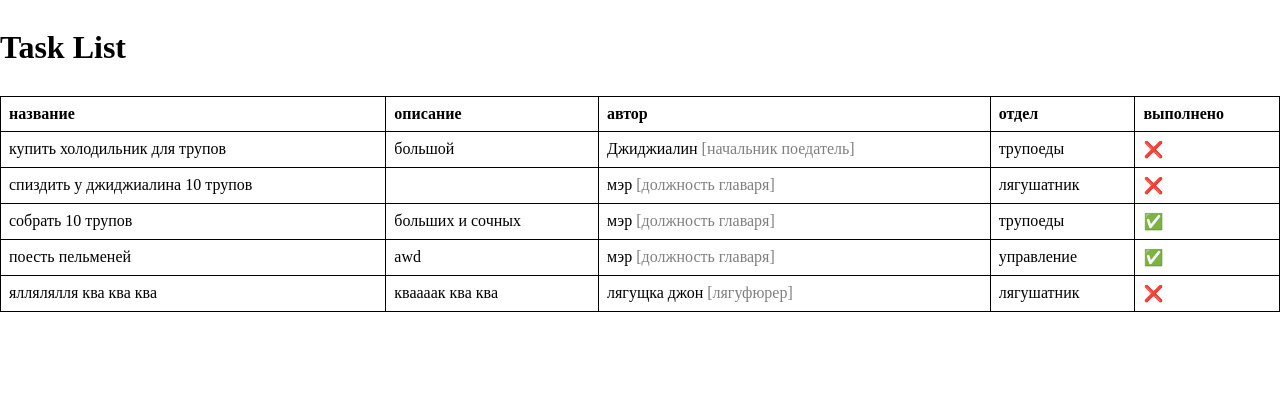
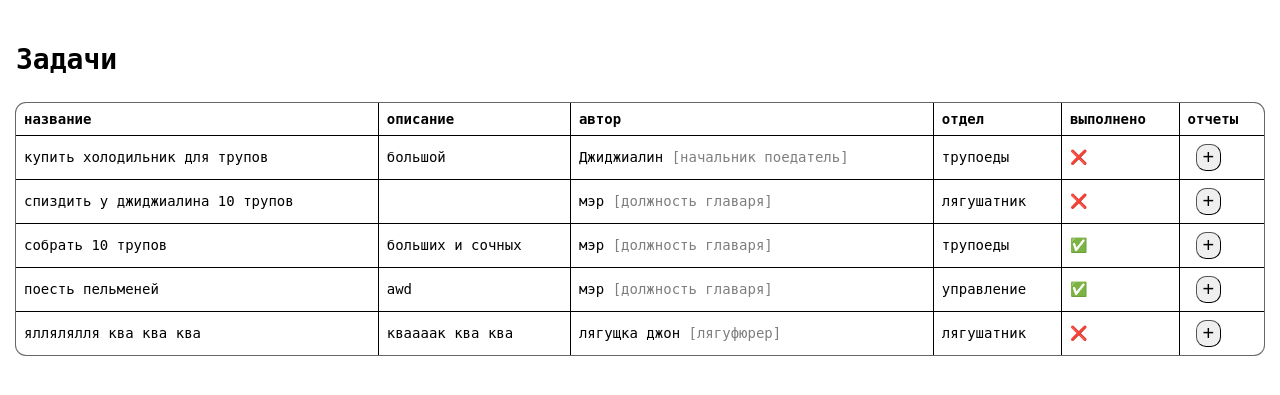
Before and after one commit to AshenHermit/leere-help, a Django app: template backend/staff_portal/templates/task_list.html in a window 1280 px wide. Shown: the top 395 px of the page. Run offline with Django 5.2, Linux system fonts and the light colour scheme; the template is opened without the code that fills it: values that come from a table or form of the project are taken from there, others are empty; data comes from the database, SQL or seed files in the repository; both versions use the stored data as it was after the commit.

Commit message:
feat: reports started

```diff
--- a/backend/staff_portal/templates/task_list.html
+++ b/backend/staff_portal/templates/task_list.html
@@ -7,9 +7,11 @@
         table {
             width: 100%;
             border-collapse: collapse;
+            border-radius: 10px;
+            border-style: hidden;
+            box-shadow: 0 0 0 1px #666;
         }
 
-        table,
         th,
         td {
             border: 1px solid black;
@@ -19,6 +21,12 @@
         td {
             padding: 8px;
             text-align: left;
+        }
+
+        button {
+            border-radius: 10px;
+            border-width: 1px;
+            cursor: pointer;
         }
     </style>
 
@@ -100,10 +108,32 @@
         function closeModal() {
             document.getElementById("task_modal").style.display = "none";
         }
-        document.addEventListener("readystatechange", () => {
+        function hideTaskEditingElements(task) {
+
+        }
+        function setupReports() {
+
+        }
+        window.addEventListener("load", () => {
             Object.keys(tasks).forEach(pk => {
-                let el = document.getElementById("task_edit_" + pk)
-                if (el) el.style.display = tasks[pk].can_edit ? "block" : "none"
+                const task = tasks[pk]
+                let editEl = document.getElementById("task_edit_" + pk)
+                if (editEl) editEl.style.display = task.can_edit ? "block" : "none"
+
+                let reportContainer = document.getElementById("task_reports_" + pk)
+                if (reportContainer) {
+                    let reportAdd = reportContainer.getElementsByClassName("reports_add")[0]
+                    reportAdd.style.display = task.can_add_report ? "block" : "none"
+
+                    let reportList = reportContainer.getElementsByClassName("reports_list")[0]
+                    Object.keys(task.reports).forEach(reportPk => {
+                        var link = document.createElement("a")
+                        link.innerHTML = "📄"
+                        link.target = "_blank"
+                        link.href = "/reports/" + reportPk
+                        reportList.appendChild(link)
+                    })
+                }
             })
         })
         document.addEventListener("click", (e) => {
@@ -112,9 +142,10 @@
     </script>
 </head>
 
-<body style="display: flex; flex-direction: column; gap: 8px; margin: 0;">
+<body
+    style="display: flex; flex-direction: column; gap: 8px; margin: 0; padding: 16px; font-family: monospace;font-size: 14px;">
     <div>{{user.name}}</div>
-    <h1>Task List</h1>
+    <h1>Задачи</h1>
     <table>
         <thead>
             <tr>
@@ -123,6 +154,7 @@
                 <th>автор</th>
                 <th>отдел</th>
                 <th>выполнено</th>
+                <th>отчеты</th>
                 {% if can_create_task %}
                 <th>редактирование</th>
                 {% endif %}
@@ -136,6 +168,14 @@
                 <td>{{ task.author.name }} <span style="opacity: 0.5;">[{{task.author.position.name}}]</span></td>
                 <td>{{ task.department.name }}</td>
                 <td>{{ task.completed|yesno:"✅,❌" }}</td>
+                <td>
+                    <div id="task_reports_{{task.pk}}" style="display: flex; gap: 8px;">
+                        <div class="reports_list">
+
+                        </div>
+                        <button class="reports_add" style="font-size: 20px;"> + </button>
+                    </div>
+                </td>
                 {% if can_create_task %}
                 <td>
                     <div id="task_edit_{{task.pk}}">
@@ -150,7 +190,7 @@
     </table>
     {% if can_create_task %}
     <button style="font-size: 20px; width: 100%;" onclick="editNewTask()">+</button>
-    <div id="task_modal" style="display: none; position: absolute; width: 100%; height: 100%;
+    <div id="task_modal" style="display: none; position: absolute; left: 0; top: 0; width: 100%; height: 100%;
         background-color: rgba(0,0,0,0.5); align-items: center; justify-content: center;">
         <div
             style="position: absolute; display: flex; flex-direction: column; gap: 8px; width: 50%; height: 50%; padding: 20px; background-color: #fff; border-radius: 8px;">
--- a/backend/staff_portal/urls.py
+++ b/backend/staff_portal/urls.py
@@ -6,6 +6,7 @@ urlpatterns = [
     path('', views.home, name='home'),
     path('debug/', views.debug_page, name='debug'),
     path('tasks/', views.task_list, name='task_list'),
+    path('reports/<int:pk>', views.report_page, name='report_page'),
 
     path('api/user/', api.get_user_data, name='get_user_data'),
     path('api/auth/', api.auth, name='auth'),
```
Also changed, not shown: backend/staff_portal/lib/tasks.py (+9 -1 lines), backend/staff_portal/templates/report.html (added, +29 -0 lines), backend/staff_portal/views.py (+13 -0 lines), backend/db.sqlite3.
